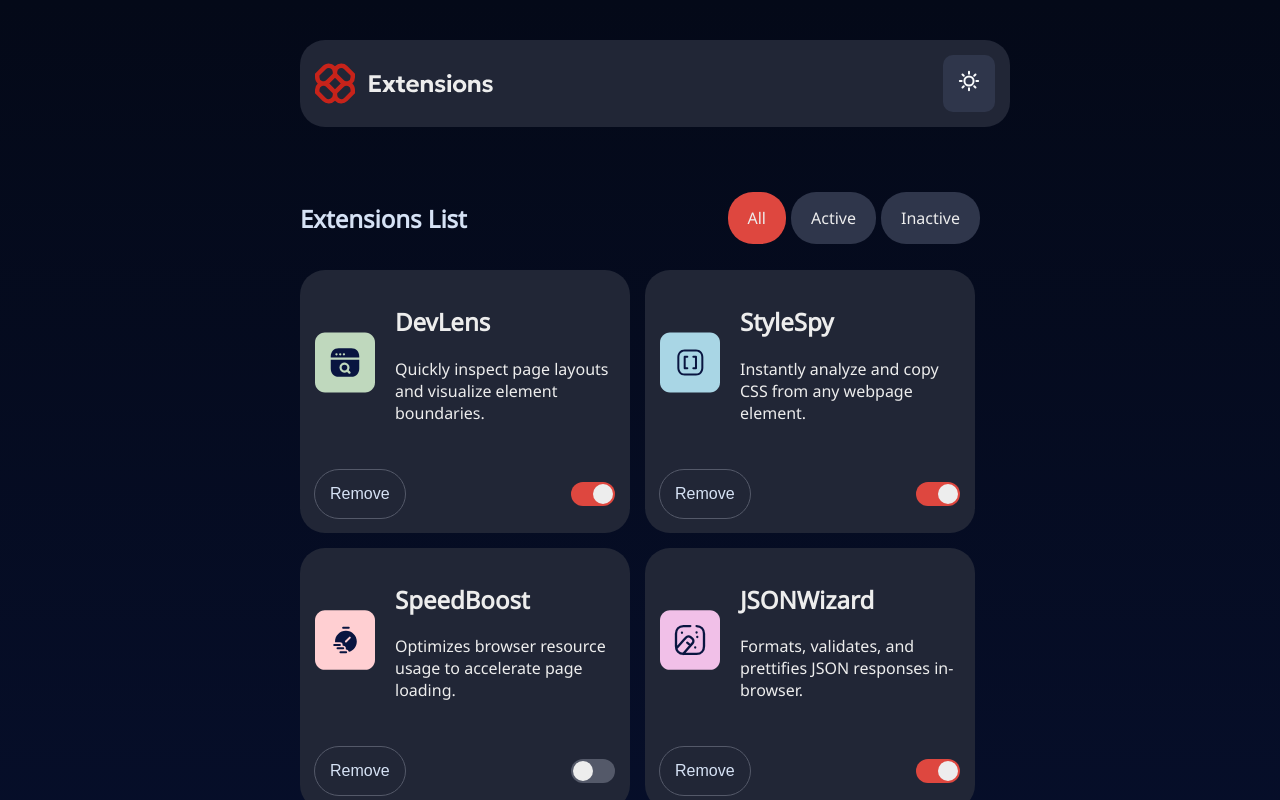
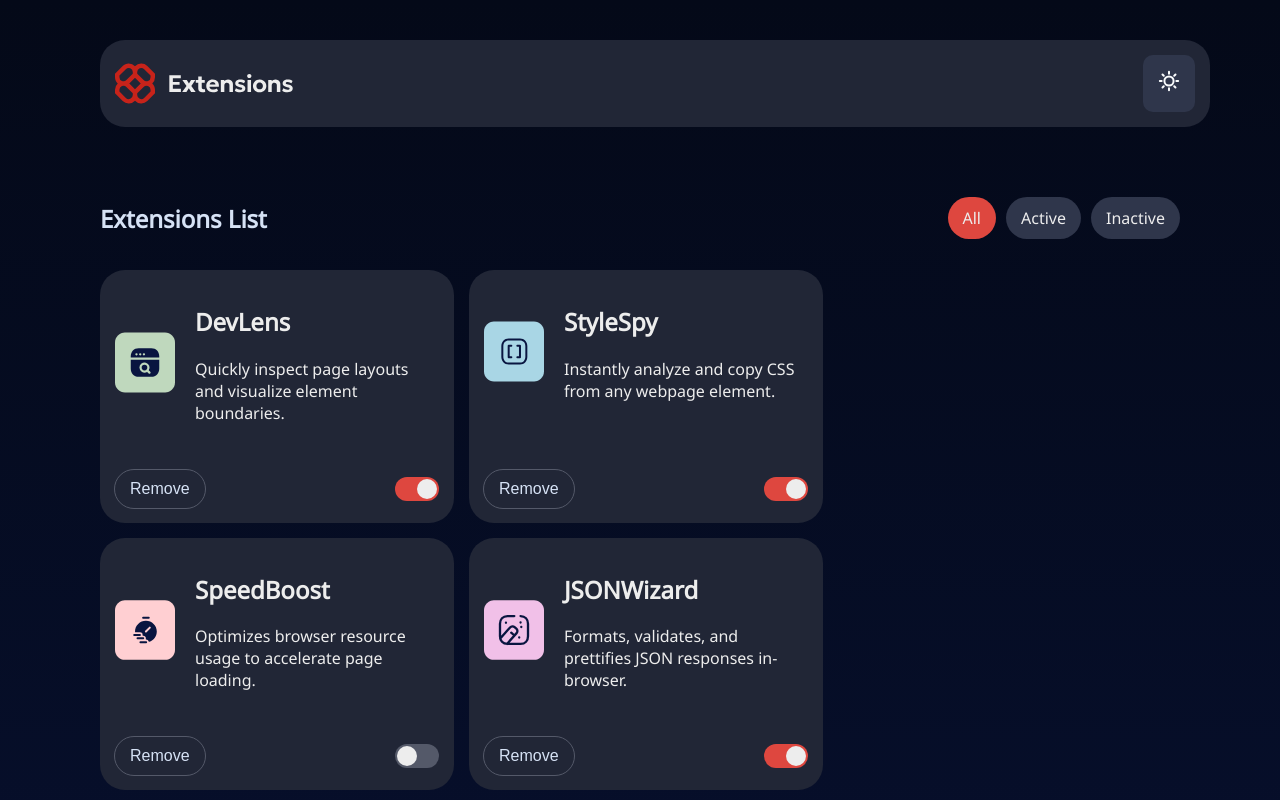
Before and after one commit to c0rnY6uy222/browser-extensions, a React (Vite) app: page / in a window 1280 px wide. Shown: the top 800 px of the page. Built offline with nearby package versions, Linux system fonts and the light colour scheme.

Commit message:
Style fixed

```diff
--- a/src/components/cards/card/card.css
+++ b/src/components/cards/card/card.css
@@ -3,7 +3,7 @@
   flex-direction: column;
   justify-content: space-between;
   min-width: 300px;
-  max-width: 30%;
+  width: 30%;
   background: var(--neutral-800);
   padding: 15px;
   border-radius: 25px;
@@ -36,7 +36,7 @@
   border: none;
   outline: 1px solid var(--neutral-600);
   cursor: pointer;
-  padding: 15px;
+  padding: 10px 15px;
   border-radius: 25px;
   font-size: var(--font-size);
 }
@@ -81,6 +81,6 @@
 
 @media screen and (width <= 800px) {
   .card {
-    max-width: 100%;
+    width: 100%;
   }
 }
--- a/src/components/cards/cards.css
+++ b/src/components/cards/cards.css
@@ -1,5 +1,6 @@
 .cards {
   display: flex;
+  justify-content: start;
   flex-wrap: wrap;
   flex: 1 1 0;
   gap: 15px;
--- a/src/components/filters/filters.css
+++ b/src/components/filters/filters.css
@@ -14,12 +14,12 @@
 .filters-btn-group {
   display: flex;
   flex-direction: row;
-  gap: 5px;
+  gap: 10px;
 }
 
 .filters-label {
   background: var(--neutral-700);
-  padding: 15px 20px;
+  padding: 10px 15px;
   border-radius: 25px;
   cursor: pointer;
 }
--- a/src/index.css
+++ b/src/index.css
@@ -76,7 +76,7 @@ body {
   display: flex;
   flex-direction: column;
   justify-content: center;
-  padding: 0 300px;
+  padding: 0 100px;
   width: 100%;
   height: 100%;
 }
```
